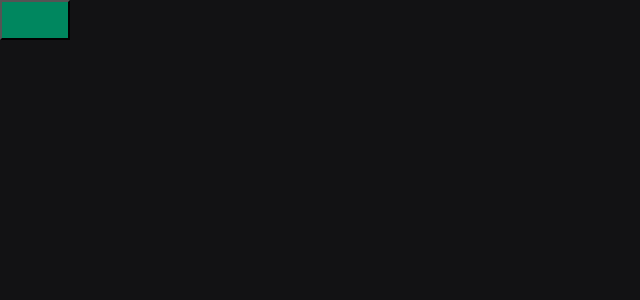
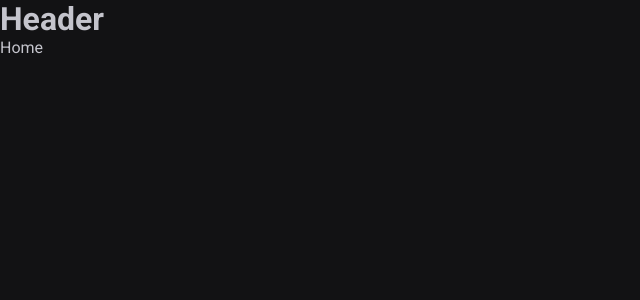
Before and after one commit to croschel/pomodoro-counter, a React (Vite) app: page / in a window 1280 px wide. Shown: the top 300 px of the page, without its empty margins (0-640 px from the left). Built offline with nearby package versions, Linux system fonts and the light colour scheme.

Commit message:
using react router dom with a default header

```diff
--- a/package.json
+++ b/package.json
@@ -12,6 +12,7 @@
   "dependencies": {
     "react": "^18.2.0",
     "react-dom": "^18.2.0",
+    "react-router-dom": "^6.6.1",
     "styled-components": "^5.3.6"
   },
   "devDependencies": {
--- a/src/App.tsx
+++ b/src/App.tsx
@@ -1,12 +1,15 @@
+import { BrowserRouter } from 'react-router-dom'
 import { ThemeProvider } from 'styled-components'
-import { Button } from './Button.style'
+import { Router } from './Router'
 import { GlobalStyle } from './styles/global'
 import { defaultTheme } from './styles/theme/default'
 
 function App() {
   return (
     <ThemeProvider theme={defaultTheme}>
-      <Button />
+      <BrowserRouter>
+        <Router />
+      </BrowserRouter>
       <GlobalStyle />
     </ThemeProvider>
   )
--- /dev/null
+++ b/src/Router.tsx
@@ -0,0 +1,15 @@
+import { Route, Routes } from 'react-router-dom'
+import { DefaultLayout } from './layouts/defaultLayout'
+import { History } from './pages/History'
+import { Home } from './pages/Home'
+
+export function Router() {
+  return (
+    <Routes>
+      <Route path="/" element={<DefaultLayout />}>
+        <Route path="/" element={<Home />} />
+        <Route path="/history" element={<History />} />
+      </Route>
+    </Routes>
+  )
+}
--- /dev/null
+++ b/src/components/Header.tsx
@@ -0,0 +1,9 @@
+import React from 'react'
+
+// import { Container } from './styles';
+
+const Header: React.FC = () => {
+  return <h1>Header</h1>
+}
+
+export default Header
--- /dev/null
+++ b/src/layouts/DefaultLayout.tsx
@@ -0,0 +1,14 @@
+import React from 'react'
+import { Outlet } from 'react-router-dom'
+import Header from '../components/Header'
+
+// import { Container } from './styles';
+
+export const DefaultLayout: React.FC = () => {
+  return (
+    <div>
+      <Header />
+      <Outlet />
+    </div>
+  )
+}
--- /dev/null
+++ b/src/pages/History.tsx
@@ -0,0 +1,7 @@
+import React from 'react'
+
+// import { Container } from './styles';
+
+export const History: React.FC = () => {
+  return <div>History</div>
+}
--- /dev/null
+++ b/src/pages/Home.tsx
@@ -0,0 +1,7 @@
+import React from 'react'
+
+// import { Container } from './styles';
+
+export const Home: React.FC = () => {
+  return <div>Home</div>
+}
```
Also changed, not shown: 1 other file (tests, documents, lock files or other folders).
